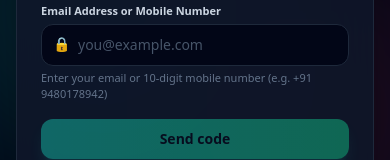
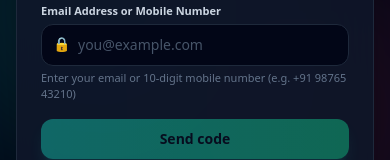
Before and after one commit to venkateshhnbhat/Suraksha-Signal, a React (Vite) app: page /auth in a window 390 px wide. Shown: the part 360-520 px from the top of the page. Built offline with nearby package versions, Linux system fonts and the light colour scheme; no server answers.

Commit message:
fix(privacy): replace personal phone number in example placeholder with generic placeholder

```diff
--- a/src/pages/AuthPage.tsx
+++ b/src/pages/AuthPage.tsx
@@ -136,7 +136,7 @@ const AuthPage: React.FC<Props> = ({ onLoginDemo }) => {
         if (/^\d{10}$/.test(formattedPhone)) {
           formattedPhone = `+91${formattedPhone}`;
         } else {
-          setError('Please include country code for phone number (e.g. +91 9480178942).');
+          setError('Please include country code for phone number (e.g. +91 98765 43210).');
           return;
         }
       }
@@ -156,7 +156,7 @@ const AuthPage: React.FC<Props> = ({ onLoginDemo }) => {
           setCodeSent(true);
           setCountdown(60);
         } else if (e.code?.includes('invalid-phone-number')) {
-          setError('Invalid phone number format. Please enter a valid 10-digit number (e.g. +91 9480178942).');
+          setError('Invalid phone number format. Please enter a valid 10-digit number (e.g. +91 98765 43210).');
         } else {
           setSuccessMsg(`Verification requested for ${formattedPhone}.`);
           setCodeSent(true);
@@ -378,7 +378,7 @@ const AuthPage: React.FC<Props> = ({ onLoginDemo }) => {
               </span>
             </div>
             <p className={`text-[11px] mt-1 ${isDark ? 'text-slate-500' : 'text-slate-400'}`}>
-              Enter your email or 10-digit mobile number (e.g. +91 9480178942)
+              Enter your email or 10-digit mobile number (e.g. +91 98765 43210)
             </p>
           </div>
 
```
